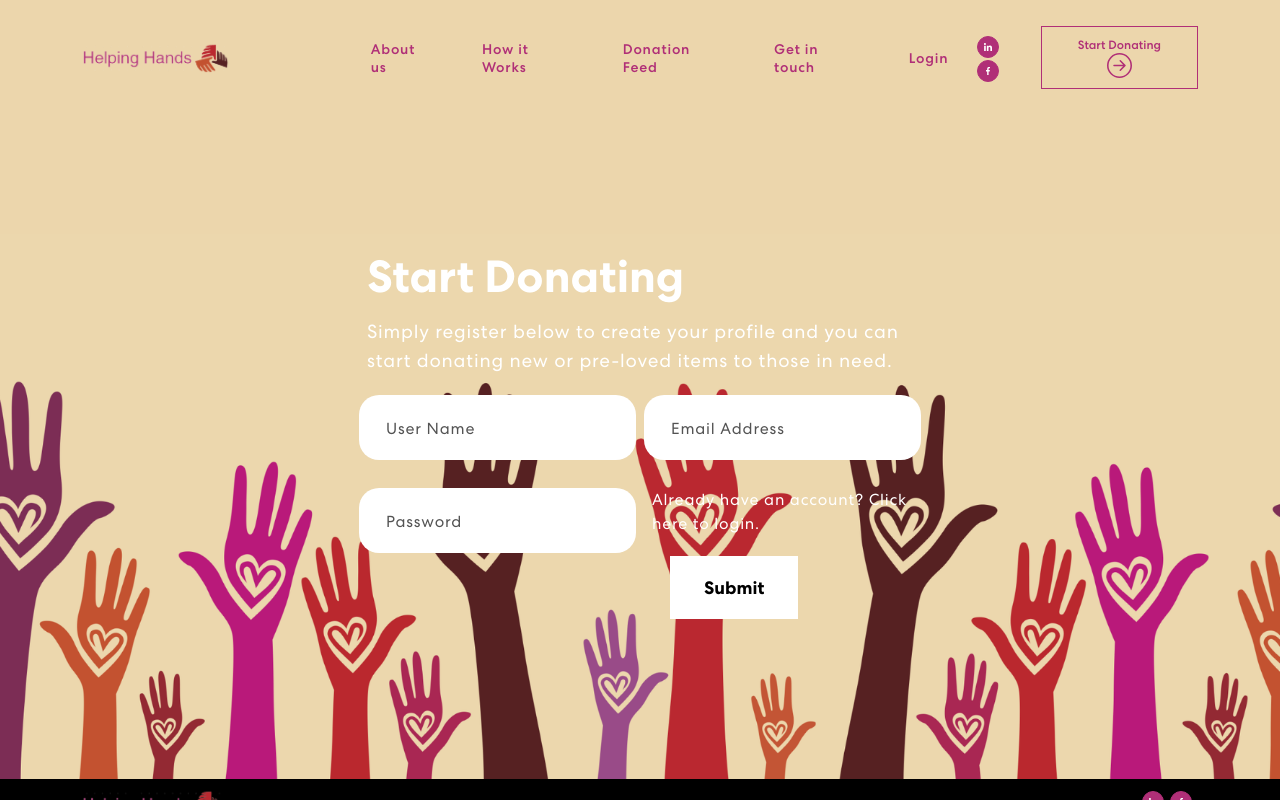
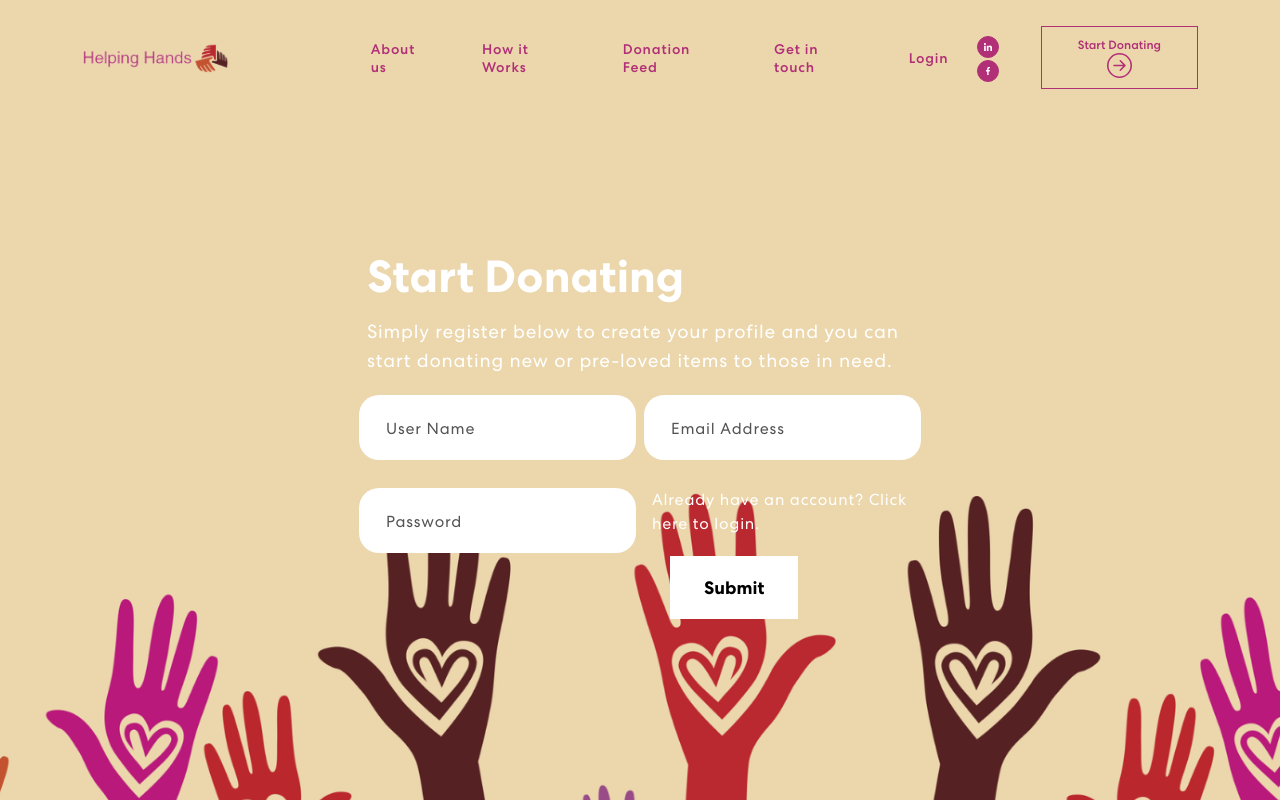
Before and after one commit to inspirewh/helpinghands, a React (Create React App) app in the folder client/: page /signup in a window 1280 px wide. Shown: the top 800 px of the page. Built offline with nearby package versions, Linux system fonts and the light colour scheme.

Commit message:
added margin to submit button to extend footer placement

```diff
--- a/client/src/App.css
+++ b/client/src/App.css
@@ -801,6 +801,10 @@ nav.navbar .navbar-toggler[aria-expanded="true"] .navbar-toggler-icon {
   margin-left: 0.25rem !important;
 }
 
+#submitButton {
+  margin-bottom: 14rem;
+}
+
 
 /************ signupform Css ************/
 .login {
--- a/client/src/components/SignupForm.js
+++ b/client/src/components/SignupForm.js
@@ -96,7 +96,7 @@ export const SignupForm = () => {
                                 </Col>
                                 <Col sm={6} className="px-1">
                                     <input
-                                    type="text"
+                                    type="password"
                                     name="password"
                                     placeholder= "Password"
                                     value={formValues.password}
@@ -106,7 +106,7 @@ export const SignupForm = () => {
                                 <Col>
                                     <p className="hyperlink-txt">Already have an account? <a href="/login">Click here to login.</a>
                                     </p>
-                                    <button type="submit">Submit</button>
+                                    <button type="submit" id="submitButton">Submit</button>
                                 </Col>
                             </Row>
                         </form>
```
